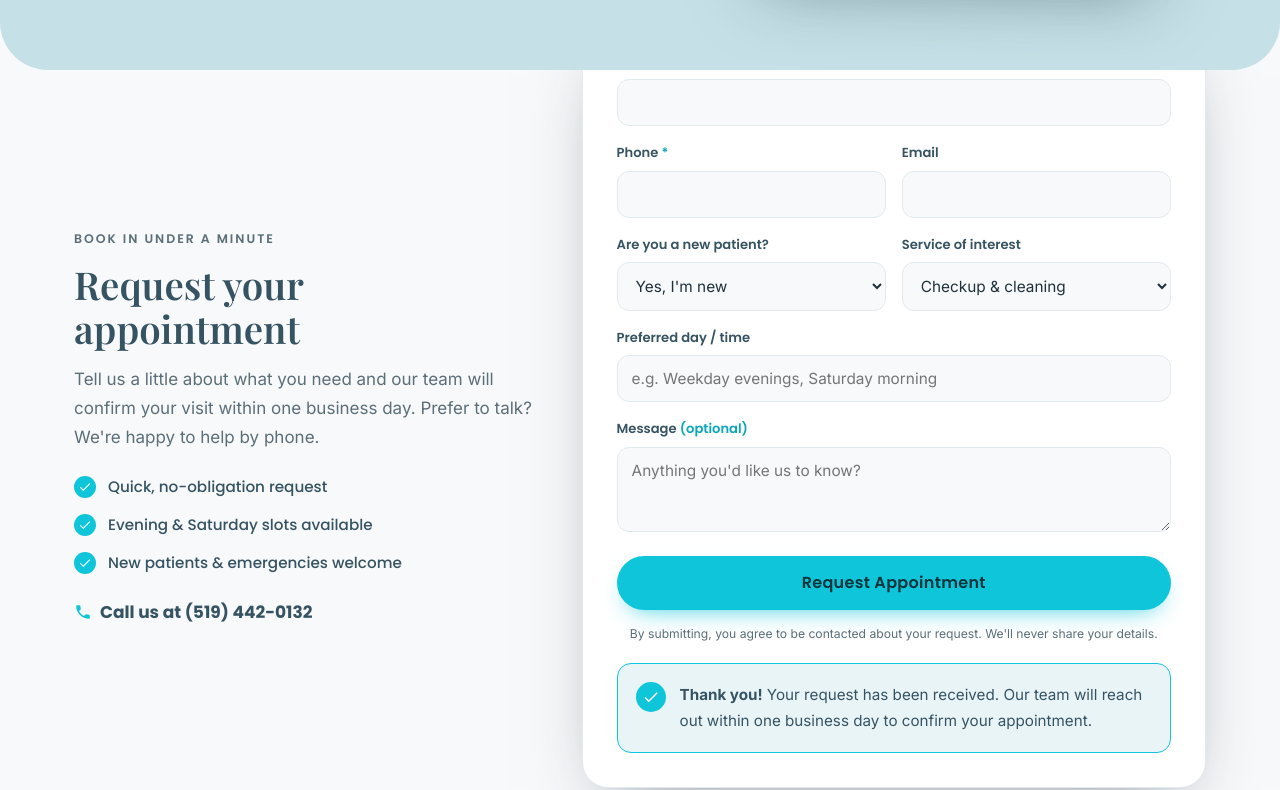
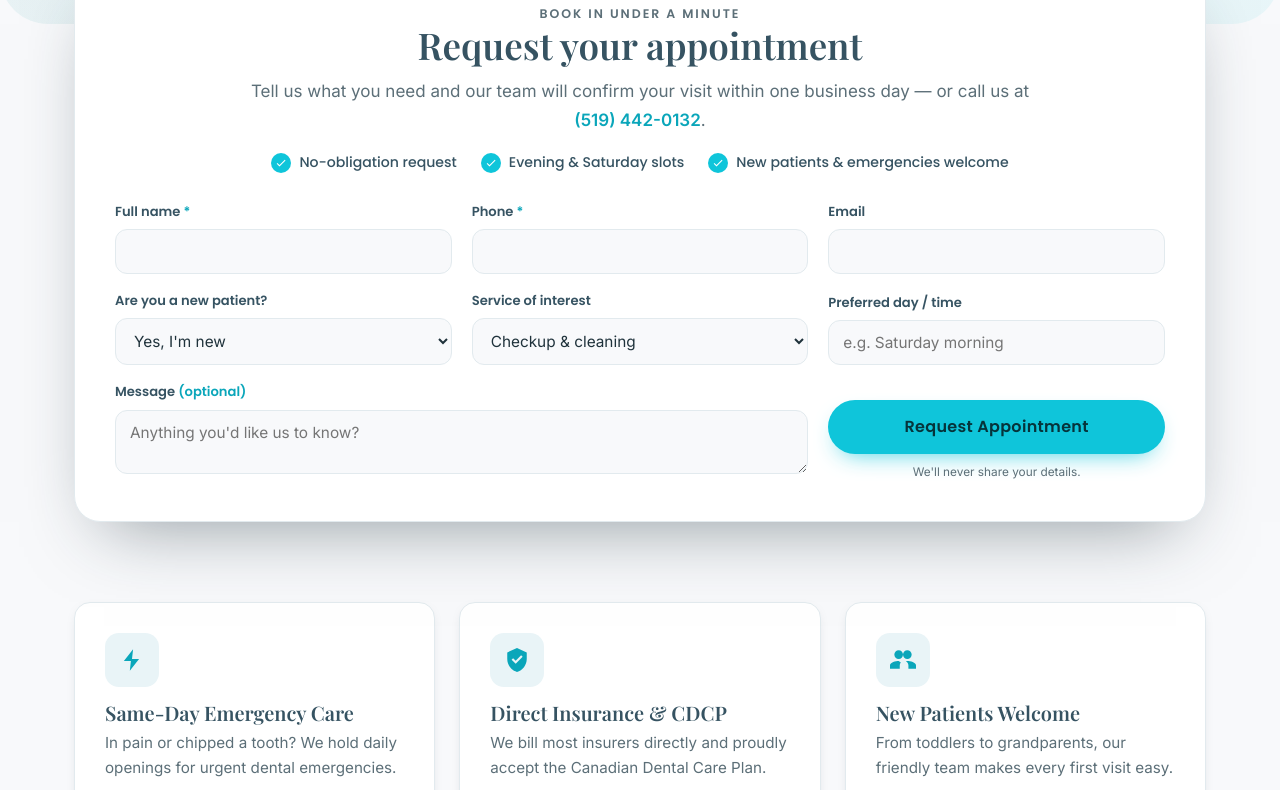
Before and after one commit to AhmadHamadi/LouvreDental, a website: page index.html in a window 1280 px wide. Shown: the part 750-1540 px from the top of the page. Drawn offline with nearby package versions, Linux system fonts and the light colour scheme.

Commit message:
Refine hero, full-width appointment form & section imagery
- Hero: lighter white-to-cyan gradient (no longer heavy blue); hero image
  swapped to the exterior storefront in a clean landscape framed card
- Appointment form now spans full width in a 3-column layout (much shorter)
- "Why choose" section uses a single portrait reception photo (was two)
- Fix: success message no longer shows by default (CSS was overriding [hidden])
- Photo usage: exterior=hero, treatment rooms=intro/about, reception=why

Co-Authored-By: Claude Opus 4.7 (1M context) <noreply@anthropic.com>

```diff
--- a/assets/css/styles.css
+++ b/assets/css/styles.css
@@ -119,8 +119,8 @@ ul{margin:0;padding:0;list-style:none}
 .nav-toggle[aria-expanded="true"] span:nth-child(3){transform:translateY(-7px) rotate(-45deg)}
 
 /* ---------- Hero ---------- */
-.hero{position:relative;background:var(--bg-blue);border-radius:0 0 48px 48px;overflow:hidden;padding:64px 0 84px}
-.hero::before{content:"";position:absolute;inset:0;background:radial-gradient(120% 90% at 85% 0%,rgba(255,255,255,.55),transparent 60%);pointer-events:none}
+.hero{position:relative;background:linear-gradient(165deg,#ffffff 0%,#f4fbfc 45%,#e7f5f8 100%);border-radius:0 0 48px 48px;overflow:hidden;padding:64px 0 96px}
+.hero::before{content:"";position:absolute;inset:0;background:radial-gradient(55% 60% at 90% 8%,rgba(15,197,218,.12),transparent 70%),radial-gradient(45% 50% at 8% 92%,rgba(54,83,98,.06),transparent 70%);pointer-events:none}
 .hero__inner{position:relative;display:grid;grid-template-columns:1.05fr .95fr;gap:56px;align-items:center}
 .hero__copy h1{font-size:clamp(2.4rem,5.2vw,4rem);margin:.2em 0 .35em;color:var(--brand-deep)}
 .hero__copy h1 span{color:var(--accent-dark)}
@@ -131,7 +131,7 @@ ul{margin:0;padding:0;list-style:none}
 .hero__trust li::before{content:"";width:8px;height:8px;border-radius:50%;background:var(--accent);box-shadow:0 0 0 4px rgba(15,197,218,.18)}
 .hero__trust strong{color:var(--brand-deep)}
 .hero__media{position:relative}
-.hero__frame{position:relative;border-radius:26px;overflow:hidden;box-shadow:var(--shadow-lg);aspect-ratio:4/5;border:6px solid #fff;transform:rotate(1.2deg)}
+.hero__frame{position:relative;border-radius:26px;overflow:hidden;box-shadow:var(--shadow-lg);aspect-ratio:4/3;border:7px solid #fff}
 .hero__frame img{width:100%;height:100%;object-fit:cover}
 .hero__badge{position:absolute;left:-14px;bottom:26px;background:#fff;border-radius:16px;box-shadow:var(--shadow);padding:14px 18px;display:flex;align-items:center;gap:12px}
 .hero__badge-stars{color:#f5b301;letter-spacing:1px;font-size:1.05rem}
@@ -139,30 +139,32 @@ ul{margin:0;padding:0;list-style:none}
 .hero__badge small{color:var(--muted);font-size:.78rem}
 
 /* ---------- Appointment ---------- */
-.appointment{background:var(--bg);padding:0 0 84px}
-.appointment__inner{display:grid;grid-template-columns:.85fr 1.15fr;gap:46px;align-items:stretch;margin-top:-54px}
-.appointment__intro{align-self:center;padding-top:54px}
-.appointment__intro h2{font-size:clamp(1.7rem,3vw,2.4rem)}
-.appointment__intro p{color:var(--muted)}
-.appointment__perks{margin:22px 0;display:grid;gap:12px}
-.appointment__perks li{display:flex;align-items:center;gap:12px;font-family:var(--ff-ui);font-weight:500;font-size:.95rem;color:var(--brand)}
-.appointment__perks svg{width:22px;height:22px;fill:#fff;background:var(--accent);border-radius:50%;padding:4px;flex:none}
-.appointment__call{display:inline-flex;align-items:center;gap:8px;font-family:var(--ff-ui);font-weight:700;color:var(--brand)}
-.appointment__call svg{width:18px;height:18px;fill:var(--accent)}
-.appointment__form{background:#fff;border-radius:var(--radius-lg);box-shadow:var(--shadow-lg);padding:34px;border:1px solid var(--line)}
-.field{margin-bottom:16px}
-.field-row{display:grid;grid-template-columns:1fr 1fr;gap:16px}
+.appointment{background:var(--bg);padding:0 0 80px}
+.appointment__card{background:#fff;border:1px solid var(--line);border-radius:var(--radius-lg);box-shadow:var(--shadow-lg);padding:38px 40px;margin-top:-60px;position:relative;z-index:5}
+.appointment__intro{text-align:center;max-width:780px;margin:0 auto 26px}
+.appointment__intro h2{font-size:clamp(1.7rem,3vw,2.3rem);margin-bottom:.3em}
+.appointment__intro>p{color:var(--muted);margin:0 auto}
+.appointment__intro>p a{color:var(--accent-dark);font-weight:600}
+.appointment__perks{display:flex;flex-wrap:wrap;justify-content:center;gap:10px 24px;margin:16px 0 0}
+.appointment__perks li{display:flex;align-items:center;gap:8px;font-family:var(--ff-ui);font-weight:500;font-size:.88rem;color:var(--brand)}
+.appointment__perks svg{width:20px;height:20px;fill:#fff;background:var(--accent);border-radius:50%;padding:4px;flex:none}
+.appointment__form{display:grid;grid-template-columns:repeat(3,1fr);gap:16px 20px;align-items:end}
+.field{margin:0}
 .field label{display:block;font-family:var(--ff-ui);font-weight:600;font-size:.82rem;color:var(--brand);margin-bottom:6px}
 .field__opt,.field label span{color:var(--accent-dark);font-weight:600}
 .field input,.field select,.field textarea{
   width:100%;font-family:var(--ff-body);font-size:.96rem;color:var(--ink);
-  padding:13px 14px;border:1.5px solid var(--line);border-radius:12px;background:var(--bg);transition:border .2s,box-shadow .2s;
+  padding:12px 14px;border:1.5px solid var(--line);border-radius:12px;background:var(--bg);transition:border .2s,box-shadow .2s;
 }
 .field input:focus,.field select:focus,.field textarea:focus{outline:none;border-color:var(--accent);box-shadow:0 0 0 4px rgba(15,197,218,.15);background:#fff}
 .field textarea{resize:vertical}
 .field input.invalid,.field select.invalid{border-color:#e2574c;box-shadow:0 0 0 4px rgba(226,87,76,.12)}
-.appointment__fineprint{font-size:.76rem;color:var(--muted);text-align:center;margin:14px 0 0}
-.appointment__success{display:flex;gap:14px;align-items:flex-start;background:var(--bg-soft);border:1px solid var(--accent);border-radius:14px;padding:18px;margin-top:18px}
+.appointment__message{grid-column:1 / 3}
+.appointment__submit{grid-column:3 / 4;display:flex;flex-direction:column;justify-content:flex-end;gap:8px}
+.appointment__submit .btn{width:100%}
+.appointment__fineprint{font-size:.74rem;color:var(--muted);text-align:center;margin:0}
+.appointment__success{grid-column:1 / -1;display:flex;gap:14px;align-items:flex-start;background:var(--bg-soft);border:1px solid var(--accent);border-radius:14px;padding:18px}
+.appointment__success[hidden]{display:none}
 .appointment__success svg{width:30px;height:30px;fill:#fff;background:var(--accent);border-radius:50%;padding:6px;flex:none}
 .appointment__success p{margin:0;font-size:.95rem;color:var(--brand)}
 
@@ -217,10 +219,8 @@ ul{margin:0;padding:0;list-style:none}
 /* ---------- Why ---------- */
 .why{background:var(--white)}
 .why__inner{display:grid;grid-template-columns:.95fr 1.05fr;gap:56px;align-items:center}
-.why__media{position:relative;display:grid;gap:18px}
-.why__img{border-radius:var(--radius-lg);box-shadow:var(--shadow);object-fit:cover;width:100%}
-.why__img--1{aspect-ratio:5/4}
-.why__img--2{aspect-ratio:5/3;margin-left:40px;border:6px solid #fff}
+.why__media{position:relative}
+.why__img{border-radius:var(--radius-lg);box-shadow:var(--shadow);object-fit:cover;width:100%;aspect-ratio:4/5}
 .why__list{display:grid;gap:18px;margin:24px 0 30px}
 .why__list li{display:flex;gap:14px;align-items:flex-start}
 .why__list span{flex:none;width:34px;height:34px;border-radius:10px;background:var(--bg-soft);display:inline-flex;align-items:center;justify-content:center}
@@ -341,12 +341,11 @@ ul{margin:0;padding:0;list-style:none}
 
 /* ============== Responsive ============== */
 @media (max-width:1024px){
-  .hero__inner,.appointment__inner,.intro__inner,.about__inner,.why__inner,.insurance__inner,.faq__inner{grid-template-columns:1fr}
-  .appointment__inner{margin-top:-40px}
-  .appointment__intro{padding-top:40px}
+  .hero__inner,.intro__inner,.about__inner,.why__inner,.insurance__inner,.faq__inner{grid-template-columns:1fr}
   .faq__head{position:static}
-  .why__media{grid-template-columns:1fr 1fr}
-  .why__img--2{margin-left:0}
+  .appointment__form{grid-template-columns:1fr 1fr}
+  .appointment__message,.appointment__submit{grid-column:1 / -1}
+  .why__media{max-width:460px;margin:0 auto}
   .services__grid,.team__grid,.reviews__grid,.contact__grid{grid-template-columns:repeat(2,1fr)}
   .header__phone{display:none}
 }
@@ -373,8 +372,9 @@ ul{margin:0;padding:0;list-style:none}
   .hero{padding:40px 0 64px}
   .hero__media{max-width:420px;margin:0 auto}
   .hero__cta .btn{flex:1 1 auto}
-  .values__grid,.services__grid,.team__grid,.reviews__grid,.contact__grid,.insurance__grid,.field-row,.why__media{grid-template-columns:1fr}
-  .appointment__form{padding:24px}
+  .values__grid,.services__grid,.team__grid,.reviews__grid,.contact__grid,.insurance__grid,.appointment__form{grid-template-columns:1fr}
+  .appointment__card{padding:26px 20px;margin-top:-44px}
+  .appointment__message,.appointment__submit{grid-column:auto}
   .cta-banner__inner{flex-direction:column;text-align:center;align-items:center}
   .cta-banner__actions .btn,.intro__cta .btn{width:100%}
   .footer__inner{grid-template-columns:1fr 1fr}
--- a/index.html
+++ b/index.html
@@ -42,7 +42,7 @@
 <link href="https://fonts.googleapis.com/css2?family=Inter:wght@400;500;600;700&family=Playfair+Display:wght@500;600;700&family=Poppins:wght@500;600;700&display=swap" rel="stylesheet" />
 
 <!-- ===== Critical preload (hero LCP image) ===== -->
-<link rel="preload" as="image" href="/assets/images/reception.webp" fetchpriority="high" />
+<link rel="preload" as="image" href="/assets/images/exterior.webp" fetchpriority="high" />
 
 <!-- ===== Styles ===== -->
 <link rel="stylesheet" href="/assets/css/styles.css" />
@@ -300,7 +300,7 @@
 
     <div class="hero__media">
       <div class="hero__frame">
-        <img src="/assets/images/reception.webp" alt="Bright, modern reception area at Louvre Dental Centre in Paris, Ontario with the clinic logo on a marble feature wall" width="780" height="1040" fetchpriority="high" />
+        <img src="/assets/images/exterior.webp" alt="Exterior of Louvre Dental Centre on Rest Acres Road in Paris, Ontario" width="1366" height="1024" fetchpriority="high" />
       </div>
       <div class="hero__badge">
         <span class="hero__badge-stars" aria-hidden="true">★★★★★</span>
@@ -315,20 +315,17 @@
 
 <!-- ===================== APPOINTMENT FORM (under hero) ===================== -->
 <section class="appointment" id="appointment" aria-labelledby="appt-title">
-  <div class="container appointment__inner">
+  <div class="container">
+    <div class="appointment__card">
       <div class="appointment__intro">
         <p class="eyebrow eyebrow--accent">Book in under a minute</p>
         <h2 id="appt-title">Request your appointment</h2>
-      <p>Tell us a little about what you need and our team will confirm your visit within one business day. Prefer to talk? We're happy to help by phone.</p>
+        <p>Tell us what you need and our team will confirm your visit within one business day — or call us at <a href="tel:+15194420132">(519)&nbsp;442-0132</a>.</p>
         <ul class="appointment__perks">
-        <li><svg viewBox="0 0 24 24" aria-hidden="true"><path d="M9 16.2 4.8 12l-1.4 1.4L9 19 21 7l-1.4-1.4z"/></svg> Quick, no-obligation request</li>
-        <li><svg viewBox="0 0 24 24" aria-hidden="true"><path d="M9 16.2 4.8 12l-1.4 1.4L9 19 21 7l-1.4-1.4z"/></svg> Evening &amp; Saturday slots available</li>
+          <li><svg viewBox="0 0 24 24" aria-hidden="true"><path d="M9 16.2 4.8 12l-1.4 1.4L9 19 21 7l-1.4-1.4z"/></svg> No-obligation request</li>
+          <li><svg viewBox="0 0 24 24" aria-hidden="true"><path d="M9 16.2 4.8 12l-1.4 1.4L9 19 21 7l-1.4-1.4z"/></svg> Evening &amp; Saturday slots</li>
           <li><svg viewBox="0 0 24 24" aria-hidden="true"><path d="M9 16.2 4.8 12l-1.4 1.4L9 19 21 7l-1.4-1.4z"/></svg> New patients &amp; emergencies welcome</li>
         </ul>
-      <a class="appointment__call" href="tel:+15194420132">
-        <svg viewBox="0 0 24 24" aria-hidden="true"><path d="M6.6 10.8a15.5 15.5 0 0 0 6.6 6.6l2.2-2.2a1 1 0 0 1 1-.25 11.4 11.4 0 0 0 3.6.58 1 1 0 0 1 1 1V20a1 1 0 0 1-1 1A17 17 0 0 1 3 4a1 1 0 0 1 1-1h3.5a1 1 0 0 1 1 1 11.4 11.4 0 0 0 .57 3.6 1 1 0 0 1-.25 1z"/></svg>
-        Call us at (519) 442-0132
-      </a>
       </div>
 
       <form class="appointment__form" id="apptForm" action="/api/send" method="post" novalidate>
@@ -337,7 +334,6 @@
           <label for="name">Full name <span aria-hidden="true">*</span></label>
           <input type="text" id="name" name="name" autocomplete="name" required />
         </div>
-      <div class="field-row">
         <div class="field">
           <label for="phone">Phone <span aria-hidden="true">*</span></label>
           <input type="tel" id="phone" name="phone" autocomplete="tel" required />
@@ -346,8 +342,6 @@
           <label for="email">Email</label>
           <input type="email" id="email" name="email" autocomplete="email" />
         </div>
-      </div>
-      <div class="field-row">
         <div class="field">
           <label for="patient">Are you a new patient?</label>
           <select id="patient" name="patient">
@@ -367,22 +361,24 @@
             <option value="other">Something else</option>
           </select>
         </div>
-      </div>
         <div class="field">
           <label for="preferred">Preferred day / time</label>
-        <input type="text" id="preferred" name="preferred" placeholder="e.g. Weekday evenings, Saturday morning" />
+          <input type="text" id="preferred" name="preferred" placeholder="e.g. Saturday morning" />
         </div>
-      <div class="field">
+        <div class="field appointment__message">
           <label for="message">Message <span class="field__opt">(optional)</span></label>
-        <textarea id="message" name="message" rows="3" placeholder="Anything you'd like us to know?"></textarea>
+          <textarea id="message" name="message" rows="2" placeholder="Anything you'd like us to know?"></textarea>
         </div>
+        <div class="appointment__submit">
           <button type="submit" class="btn btn--primary btn--block btn--lg">Request Appointment</button>
-      <p class="appointment__fineprint">By submitting, you agree to be contacted about your request. We'll never share your details.</p>
+          <p class="appointment__fineprint">We'll never share your details.</p>
+        </div>
         <div class="appointment__success" id="apptSuccess" hidden>
           <svg viewBox="0 0 24 24" aria-hidden="true"><path d="M9 16.2 4.8 12l-1.4 1.4L9 19 21 7l-1.4-1.4z"/></svg>
           <p><strong>Thank you!</strong> Your request has been received. Our team will reach out within one business day to confirm your appointment.</p>
         </div>
       </form>
+    </div>
   </div>
 </section>
 
@@ -543,8 +539,7 @@
 <section class="why section">
   <div class="container why__inner">
     <div class="why__media">
-      <img class="why__img why__img--1" src="/assets/images/treatment-room-1.webp" alt="Treatment room with modern dental equipment at Louvre Dental Centre" width="520" height="640" loading="lazy" />
-      <img class="why__img why__img--2" src="/assets/images/exterior.webp" alt="Exterior of Louvre Dental Centre on Rest Acres Road in Paris, Ontario" width="520" height="390" loading="lazy" />
+      <img class="why__img" src="/assets/images/reception.webp" alt="Reception area at Louvre Dental Centre with the clinic logo on a marble feature wall and signature teal lighting" width="780" height="1040" loading="lazy" />
     </div>
     <div class="why__copy">
       <p class="eyebrow eyebrow--accent">Why choose Louvre Dental</p>
```
Lines whose indentation alone changed are shown as unchanged.
